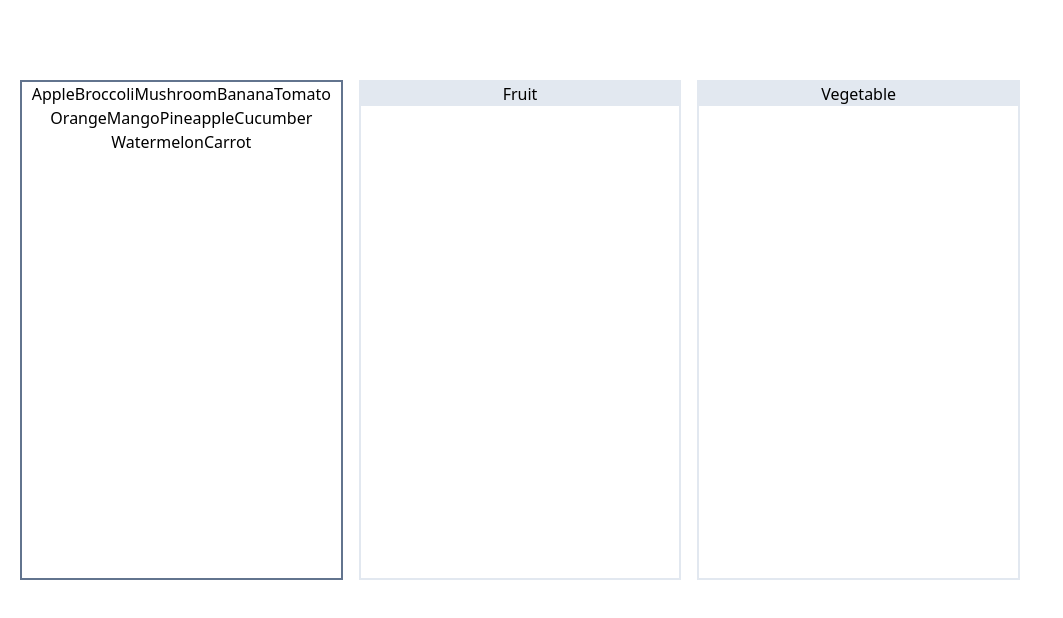
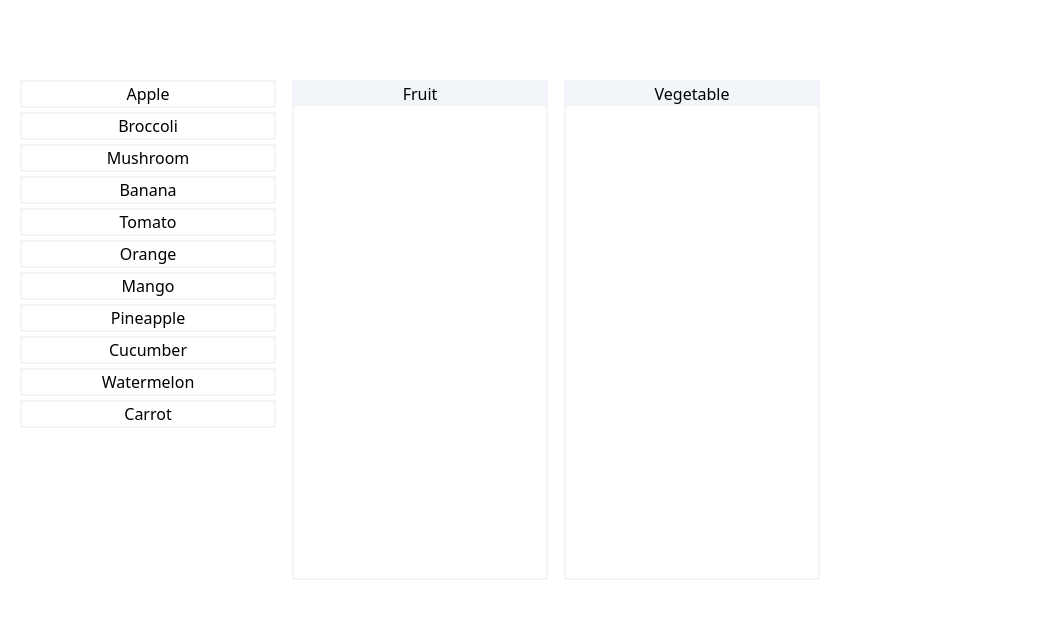
Before and after one commit to apisitangsuphan/auto-delete-todo-list, a Next.js app: page / in a window 1280 px wide. Shown: the top 618 px of the page, without its empty margins (0-1063 px from the left). Built offline with nearby package versions, Linux system fonts and the light colour scheme.

Commit message:
Its almost like the prototype

```diff
--- a/src/app/page.tsx
+++ b/src/app/page.tsx
@@ -9,54 +9,81 @@ export default function Home() {
   const [vegetableList, setVegetableList] = useState<typeData[]>([]);
 
   useEffect(() => {
-    const timers = [...fruitList,...vegetableList].map(item =>
-      setTimeout( () => moveToMainList(item),5000)
-    )
-    return () => timers.forEach(timer => clearTimeout(timer))
-  },[fruitList,vegetableList])
+    const timers = [...fruitList, ...vegetableList].map((item) =>
+      setTimeout(() => moveToMainList(item), 1000)
+    );
+    return () => timers.forEach((timer) => clearTimeout(timer));
+  }, [fruitList, vegetableList]);
 
-  const moveToMainList = (item:typeData) => {
-    if(item.type === "Fruit"){
-      setFruitList(fruitList => fruitList.filter(fruit => fruit.name !== item.name));
-    }else{
-      setVegetableList(vegetableList => vegetableList.filter(veg => veg.name !== item.name))
+  const moveToMainList = (item: typeData) => {
+    if (item.type === "Fruit") {
+      setFruitList((fruitList) =>
+        fruitList.filter((fruit) => fruit.name !== item.name)
+      );
+    } else {
+      setVegetableList((vegetableList) =>
+        vegetableList.filter((veg) => veg.name !== item.name)
+      );
     }
-    setSumData((prev => [...prev,item]));
-  }
+    setSumData((prev) => [...prev, item]);
+  };
 
   const handleColumnClick = (item: typeData) => {
-    if(item.type === "Fruit"){
-      setFruitList(fruitList => [...fruitList,item]);
-    }else{
-      setVegetableList(vegetableList => [...vegetableList,item])
+    if (item.type === "Fruit") {
+      setFruitList((fruitList) => [...fruitList, item]);
+    } else {
+      setVegetableList((vegetableList) => [...vegetableList, item]);
     }
-    setSumData(sumData => sumData.filter(sumData => sumData.name !== item.name));
+    setSumData((sumData) =>
+      sumData.filter((sumData) => sumData.name !== item.name)
+    );
   };
 
   return (
-    <div className="container mt-20 mx-auto justify-center">
-      <div className="grid grid-cols-3 gap-4 text-center mx-5 max-w-[1000px]">
-        <div className="main border-2 border-slate-500 h-[500px]">
+    <div className="container mt-20 mx-auto">
+      <div className="grid grid-cols-3 justify-center gap-4 text-center mx-5 max-w-[800px] h-[500px]">
+        <div className="main flex flex-col">
           {sumData.map((item) => {
-            return (<button type="button" key={item.name} onClick={() => {}}>
+            return (
+              <button
+                type="button"
+                key={item.name}
+                onClick={() => handleColumnClick(item)}
+                className="border-2 border-slate-100 mb-1 hover:bg-slate-100 hover:cursor-pointer"
+              >
                 {item.name}
               </button>
             );
           })}
         </div>
-        <div className="fruit border-2 border-slate-200 h-[500px]">
-          <h1 className="bg-slate-200">Fruit</h1>
+        <div className="fruit border-2 border-slate-100 h-[500px]">
+          <div className=" flex flex-col">
+            <h1 className="bg-slate-100 mb-1">Fruit</h1>
             {fruitList.map((item) => {
-            return (<button type="button" key={item.name} onClick={() => handleColumnClick(item)}>
+              return (
+                <button
+                  type="button"
+                  key={item.name}
+                  onClick={() => moveToMainList(item)}
+                  className="border-2 border-slate-100 mb-1 mx-1 hover:bg-slate-100 hover:cursor-pointer"
+                >
                   {item.name}
                 </button>
               );
             })}
           </div>
-        <div className="vegetable border-2 border-slate-200">
-        <h1 className="bg-slate-200">Vegetable</h1>
+        </div>
+        <div className="vegetable border-2 border-slate-100">
+          <div className=" flex flex-col">
+            <h1 className="bg-slate-100 mb-1">Vegetable</h1>
             {vegetableList.map((item) => {
-            return (<button type="button" key={item.name} onClick={() => handleColumnClick(item)}>
+              return (
+                <button
+                  type="button"
+                  key={item.name}
+                  onClick={() => moveToMainList(item)}
+                  className="border-2 border-slate-100 mb-1 mx-1 hover:bg-slate-100 hover:cursor-pointer"
+                >
                   {item.name}
                 </button>
               );
@@ -64,5 +91,6 @@ export default function Home() {
           </div>
         </div>
       </div>
+    </div>
   );
 }
```
Lines whose indentation alone changed are shown as unchanged.
